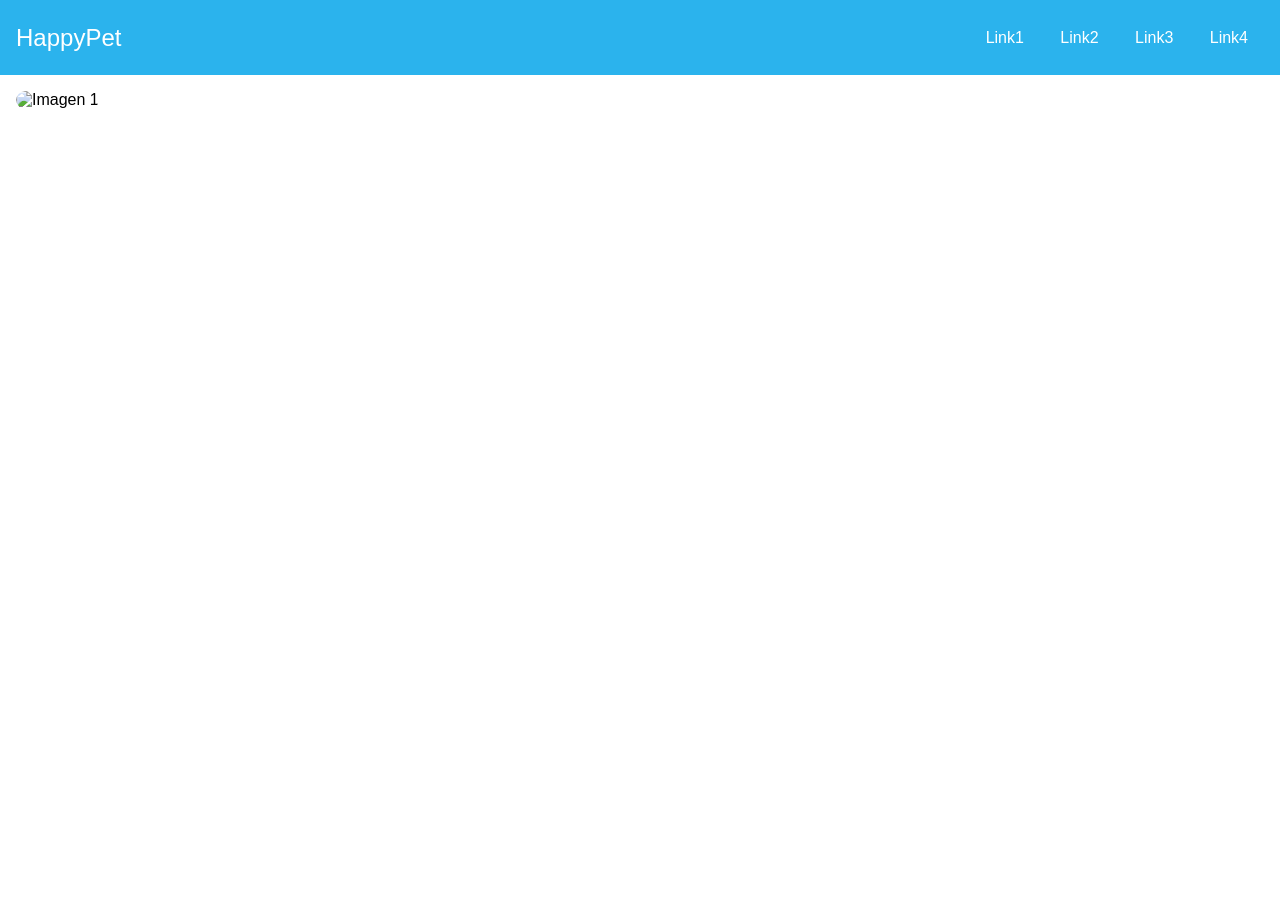
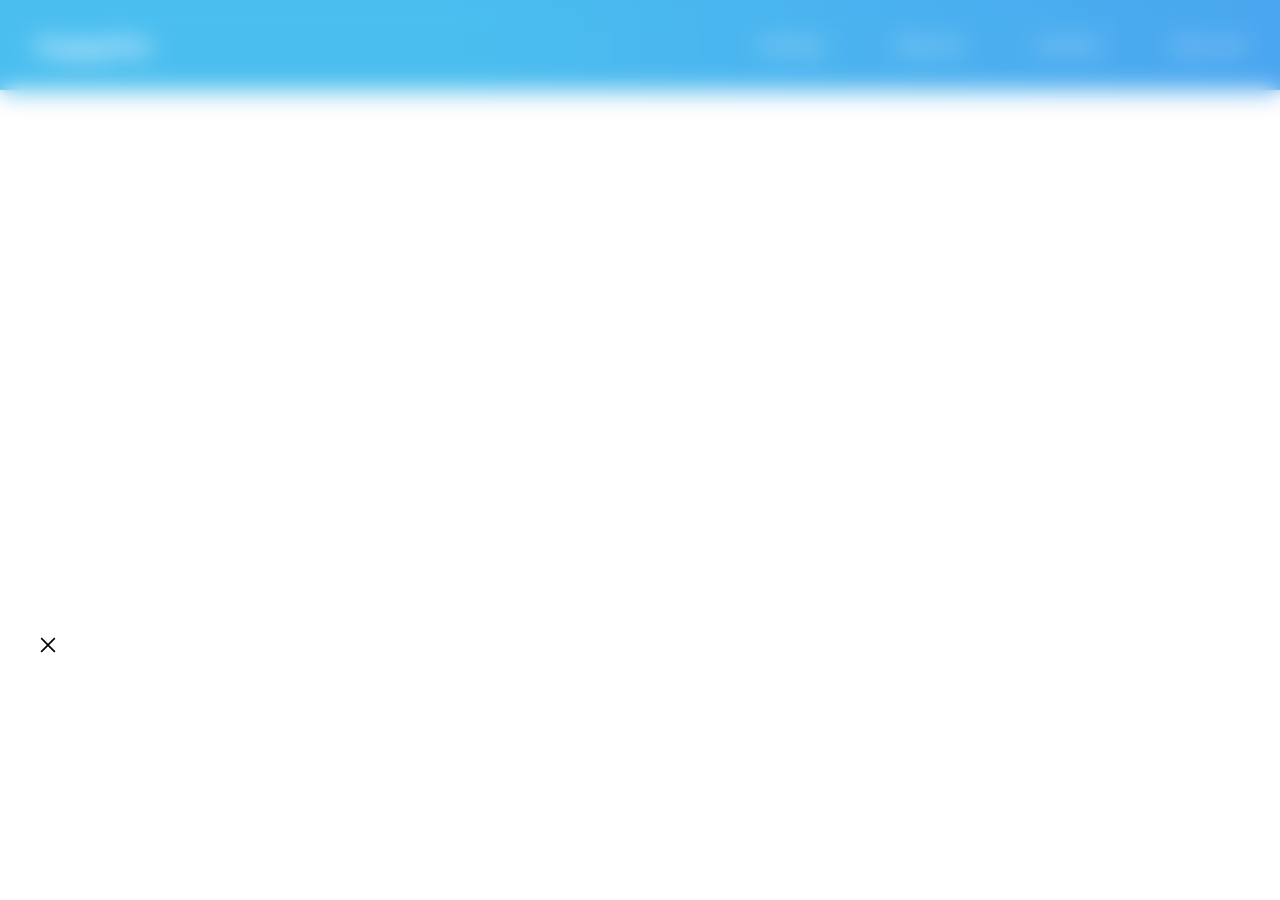
Before and after one commit to cerofour/HappyPet, a PHP site: page / in a window 1280 px wide. Run offline with PHP 8.4, Linux system fonts and the light colour scheme; some libraries are stand-ins or nearby versions.

Commit message:
Rewrite of the navigation bar

```diff
--- a/www/index.html
+++ b/www/index.html
@@ -7,57 +7,26 @@
 	<title>HappyPet</title>
 </head>
 <body>
-	<header>
-		<nav class="navbar">
-			<div class="brand-title">HappyPet</div>
-				<a href="#" class="toggle-button">
-					<span class="bar"></span>
-					<span class="bar"></span>
-					<span class="bar"></span>
-				</a>
-			<div class="navbar-links">
-				<ul>
-					<li><a href="#home">Link1</a></li>
-					<li><a href="#about">Link2</a></li>
-					<li><a href="#services">Link3</a></li>
-					<li><a href="#contact">Link4</a></li>
-				</ul>
-			</div>
-		</nav>
-	</header>
+	<nav class="navbar">
+    	<ul class="sidebar">
+      		<li onclick=hideSidebar()><a href="#"><svg xmlns="http://www.w3.org/2000/svg" height="26" viewBox="0 96 960 960" width="26"><path d="m249 849-42-42 231-231-231-231 42-42 231 231 231-231 42 42-231 231 231 231-42 42-231-231-231 231Z"/></svg></a></li>
+      		<li><a href="#">Blog</a></li>
+      		<li><a href="#">Products</a></li>
+      		<li><a href="#">About</a></li>
+      		<li><a href="#">Forum</a></li>
+      		<li><a href="#">Login</a></li>
+    	</ul>
+		<ul>
+			<li><a href="#">HappyPet</a></li>
+			<li class="hideOnMobile"><a href="#">Catálogo</a></li>
+			<li class="hideOnMobile"><a href="#">Ubícanos</a></li>
+			<li class="hideOnMobile"><a href="#">Contacto</a></li>
+			<li class="hideOnMobile"><a href="#">Acerca de</a></li>
+      		<li class="menu-button" onclick=showSidebar()><a href="#"><svg xmlns="http://www.w3.org/2000/svg" height="26" viewBox="0 96 960 960" width="26"><path d="M120 816v-60h720v60H120Zm0-210v-60h720v60H120Zm0-210v-60h720v60H120Z"/></svg></a></li>
+		</ul>
+	</nav>
+</body>
 
-	<div class="main-content">
-		<div class="carousel">
-        	<div class="slides">
-            	<input type="radio" name="radio-btn" id="img-1" checked>
-            	<input type="radio" name="radio-btn" id="img-2">
-            	<input type="radio" name="radio-btn" id="img-3">
-            	<input type="radio" name="radio-btn" id="img-4">
-            	<div class="slide first">
-                	<img src="https://via.placeholder.com/800x400/FF5733/FFFFFF?text=Imagen+1" alt="Imagen 1">
-            	</div>
-            	<div class="slide">
-                	<img src="https://via.placeholder.com/800x400/33FF57/FFFFFF?text=Imagen+2" alt="Imagen 2">
-            	</div>
-            	<div class="slide">
-                	<img src="https://via.placeholder.com/800x400/3357FF/FFFFFF?text=Imagen+3" alt="Imagen 3">
-            	</div>
-            	<div class="slide">
-                	<img src="https://via.placeholder.com/800x400/FF33A8/FFFFFF?text=Imagen+4" alt="Imagen 4">
-            	</div>
-        	</div>
-        	<div class="navigation-manual">
-            	<label for="img-1" class="manual-btn"></label>
-            	<label for="img-2" class="manual-btn"></label>
-            	<label for="img-3" class="manual-btn"></label>
-            	<label for="img-4" class="manual-btn"></label>
-        	</div>
-    	</div>
+<script src="scripts.js"></script>
 
-	<div class="idk">
-
-	</div>
-	</div>
-</body>
-    <script src="scripts.js"></script>
 </html>
--- a/www/style.css
+++ b/www/style.css
@@ -1,179 +1,101 @@
+@import url('https://fonts.googleapis.com/css2?family=Noto+Sans:ital,wght@0,100..900;1,100..900&display=swap');
+
 * {
 	margin: 0;
 	padding: 0;
-    box-sizing: border-box;
 }
 
 body {
-    font-family: Arial, sans-serif;
 	background-color: white;
+	min-height: 100vh;
+	font-family: 'Noto Sans', Tahoma, Geneva, Verdana, sans-serif;
 }
 
 .navbar {
-    display: flex;
-    justify-content: space-between;
-    align-items: center;
-	background-color: #2BB3ED;
-    padding: 1rem;
-	height: 75px;
+	box-shadow: 4px 4px 6px rgba(0, 0, 0, 0.1);
+	background: linear-gradient(90deg, rgba(43,179,237,1) 0%, rgba(43,179,237,1) 35%, rgba(43,151,237,1) 100%);
 }
 
-.brand-title {
-    font-size: 1.5rem;
-    color: white;
+.navbar ul {
+	padding: 20px 0;
+	list-style: none;
+	width: 100%;
+	display: flex;
+	justify-content: flex-end;
+	align-items: center;
 }
 
-.navbar-links ul {
-    list-style: none;
+.navbar li {
+	padding: 0 10px;
+	height: 50px;
 }
 
-.navbar-links li {
-    display: inline;
-    padding: 0 1rem;
+.navbar li:first-child {
+	margin-right: auto;
 }
 
-.navbar-links a {
+.navbar a {
+	height: 100%;
+	padding: 0 25px;
+	text-decoration: none;
+	align-items: center;
+	display: flex;
 	color: white;
-    text-decoration: none;
-    font-size: 1rem;
+	background-color: none;
 }
 
-.toggle-button {
+.navbar a:hover {
+	color: #2BB3ED;
+	background-color: white;
+	border-radius: 20px;
+	font-weight: bold;
+	padding: 0px 25px;
+	transition: background-color 2s ease 50ms;
+}
+
+.navbar li:first-child a {
+	margin-right: auto;
+	background-color: transparent;
+	color: white;
+	font-weight: bold;
+	font-size: x-large;
+}
+
+.sidebar{
+	position: fixed;
+	top: 0;
+	right: 0;
+	height: 100vh;
+	width: 250px;
+	background-color: rgba(255, 255, 255, 0.15);
+	backdrop-filter: blur(12px);
+	box-shadow: -10px 0 10px rgba(0, 0, 0, 0.1);
+	list-style: none;
 	display: none;
 	flex-direction: column;
-    justify-content: space-between;
-    width: 21px;
-    height: 15px;
+	align-items: flex-start;
+	justify-content: flex-start;
 }
 
-.toggle-button .bar {
-    height: 3px;
-    width: 100%;
-    background-color: white;
-    border-radius: 10px;
-}
-
-.navbar ul li a:hover {
-	background-color: white;
-	color: #2BB3ED;
-	font-weight: bold;
-	box-shadow: 0 0 0 8px #fff;
-	border-radius: 10px;
-	animation-duration: 500ms;
-}
-
-.main-content {
-	margin: 1em;
-}
-
-@media (max-width: 768px) {
-    .toggle-button {
-        display: flex;
-    }
-
-    .navbar-links {
-        display: none;
+.sidebar li{
   width: 100%;
 }
-
-    .navbar-links ul {
-        width: 100%;
-        flex-direction: column;
-    }
-
-    .navbar-links ul li {
-        text-align: center;
-        padding: 0.5rem 0;
+.sidebar a{
   width: 100%;
 }
-
-    .navbar-links.active {
-        display: flex;
-        flex-direction: column;
+.menu-button{
+  display: none;
+}
+@media(max-width: 800px){
+  .hideOnMobile{
+    display: none;
+  }
+  .menu-button{
+    display: block;
   }
 }
-
-.carousel {
-    width: 100%;
-    max-width: 800px;
-    height: auto;
-    overflow: hidden;
-    position: relative;
-    border-radius: 10px;
-}
-
-.slides {
-    display: flex;
-    width: 400%;
-    height: 100%;
-    transition: transform 0.6s ease-in-out;
-}
-
-.slides input {
-    display: none;
-}
-
-.slide {
+@media(max-width: 400px){
+  .sidebar{
     width: 100%;
   }
-
-.slide img {
-    width: 100%;
-    height: auto;
-    border-radius: 10px;
 }
-
-.navigation-manual {
-    position: absolute;
-    width: 100%;
-    display: flex;
-    justify-content: center;
-    margin-top: -40px;
-}
-
-.manual-btn {
-    border: 2px solid white;
-    padding: 5px;
-    border-radius: 50%;
-    cursor: pointer;
-    transition: 0.4s;
-}
-
-.manual-btn:not(:last-child) {
-    margin-right: 10px;
-}
-
-/* Responsivo */
-@media (max-width: 768px) {
-    .carousel {
-        width: 100%;
-        max-width: 100%;
-        height: auto;
-    }
-
-    .slides {
-        width: 400%;
-    }
-
-    .slide {
-        width: 100%;
-    }
-
-    .navigation-manual {
-        margin-top: -20px;
-    }
-
-    .manual-btn {
-        padding: 3px;
-    }
-}
-
-@media (max-width: 480px) {
-    .navigation-manual {
-        margin-top: -10px;
-    }
-
-    .manual-btn {
-        padding: 2px;
-    }
-}
```
Also changed, not shown: www/scripts.js (+8 -24 lines), 1 other file. Lines whose indentation alone changed are shown as unchanged.
